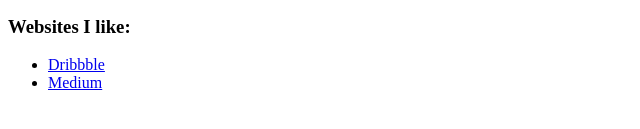
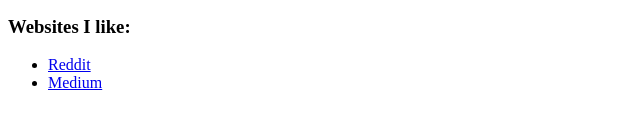
Before and after one commit to carterking/first-project, a plain HTML site: page src/index.html in a window 1280 px wide. Shown: the part 237-366 px from the top of the page, 0-640 px from the left. Drawn offline with Linux system fonts and the light colour scheme.

Commit message:
first change

```diff
--- a/src/index.html
+++ b/src/index.html
@@ -17,7 +17,7 @@
   </ul>
   <h3>Websites I like:</h3>
   <ul>
-    <li><a href="https://dribbble.com/" target="_blank" title="Go To Dribble">Dribbble</a></li>
+    <li><a href="https://reddit.com/" target="_blank" title="Go To Reddit">Reddit</a></li>
     <li><a href="https://medium.com/" target="_blank" title="Go To Medium">Medium</a></li>
   </ul>
 </body>
```
